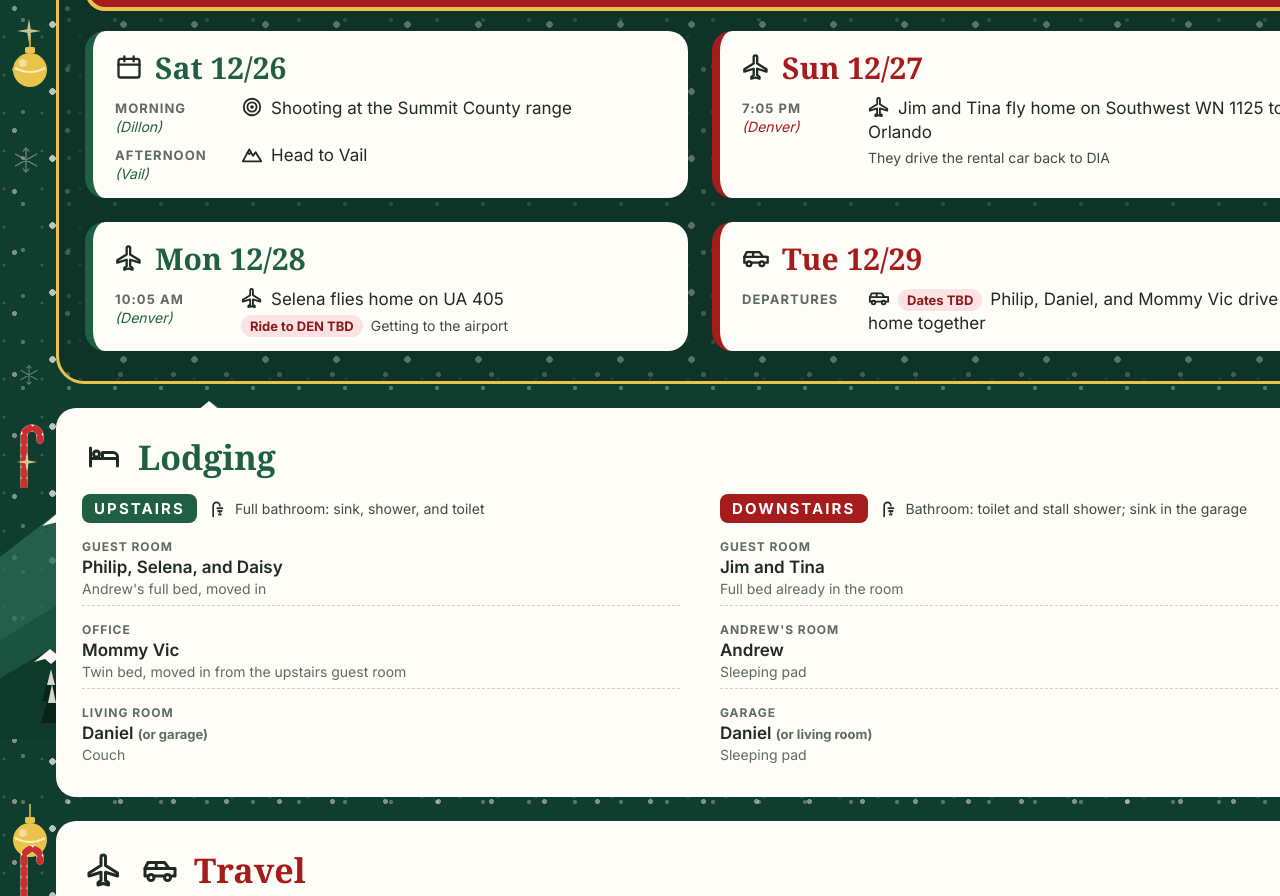
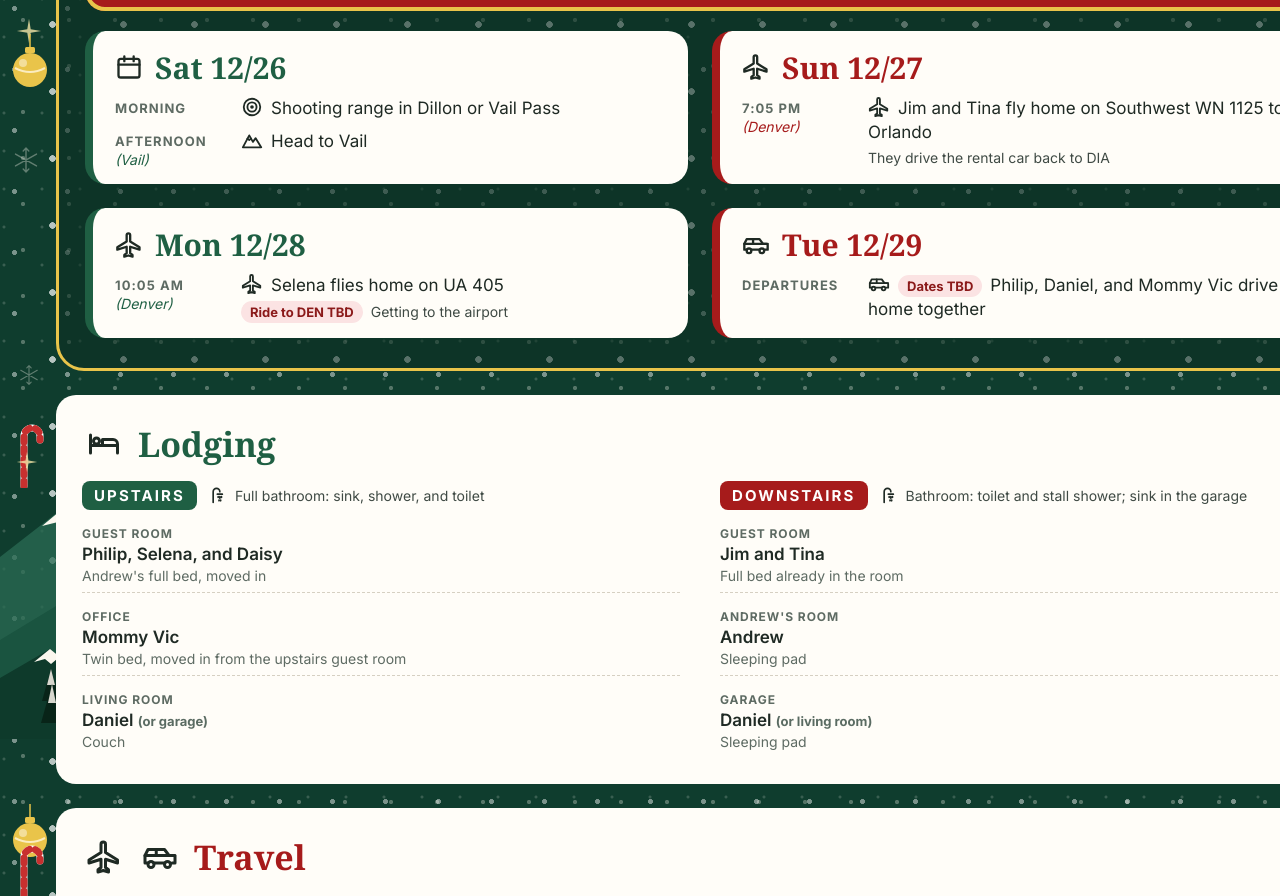
Before and after one commit to andreweber123/christmas2026, a plain HTML site: page index.html in a window 1280 px wide. Shown: the part 1981-2877 px from the top of the page. Drawn offline with Linux system fonts and the light colour scheme; a web font is replaced by a local one.

Commit message:
Sat shooting: Dillon or Vail Pass
Co-Authored-By: Claude Opus 5.5 <noreply@anthropic.com>
Claude-Session: https://claude.ai/code/session_01J8cbhFaaMddQ24T1JEzmLE

```diff
--- a/index.html
+++ b/index.html
@@ -371,8 +371,8 @@ a{color:#A61B1B}a:hover{color:#7A1212}
 <h2 style="margin: 0; font-family: 'Mountains of Christmas', Georgia, serif; font-size: 30px; font-weight: 700; color: #1F5F43">Sat 12/26</h2>
 </div>
 <div style="display: flex; gap: 16px">
-<span style="width: 110px; flex-shrink: 0; display: flex; flex-direction: column; gap: 2px; padding-top: 4px"><span style="font-size: 13px; font-weight: 700; letter-spacing: 0.08em; text-transform: uppercase; color: #5E6B63">Morning</span><em style="font-size: 14px; color: #1F5F43">(Dillon)</em></span>
-<p style="margin: 0; font-size: 17px; line-height: 1.4"><svg aria-hidden="true" viewBox="0 0 24 24" style="width: 22px; height: 22px; vertical-align: -4px; margin-right: 8px; color: #1F2A24" fill="none" stroke="currentColor" stroke-width="2" stroke-linecap="round" stroke-linejoin="round"><circle cx="12" cy="12" r="9"></circle><circle cx="12" cy="12" r="5"></circle><circle cx="12" cy="12" r="1"></circle></svg>Shooting at the Summit County range</p>
+<span style="width: 110px; flex-shrink: 0; display: flex; flex-direction: column; gap: 2px; padding-top: 4px"><span style="font-size: 13px; font-weight: 700; letter-spacing: 0.08em; text-transform: uppercase; color: #5E6B63">Morning</span></span>
+<p style="margin: 0; font-size: 17px; line-height: 1.4"><svg aria-hidden="true" viewBox="0 0 24 24" style="width: 22px; height: 22px; vertical-align: -4px; margin-right: 8px; color: #1F2A24" fill="none" stroke="currentColor" stroke-width="2" stroke-linecap="round" stroke-linejoin="round"><circle cx="12" cy="12" r="9"></circle><circle cx="12" cy="12" r="5"></circle><circle cx="12" cy="12" r="1"></circle></svg>Shooting range in Dillon or Vail Pass</p>
 </div>
 <div style="display: flex; gap: 16px">
 <span style="width: 110px; flex-shrink: 0; display: flex; flex-direction: column; gap: 2px; padding-top: 4px"><span style="font-size: 13px; font-weight: 700; letter-spacing: 0.08em; text-transform: uppercase; color: #5E6B63">Afternoon</span><em style="font-size: 14px; color: #1F5F43">(Vail)</em></span>
```
